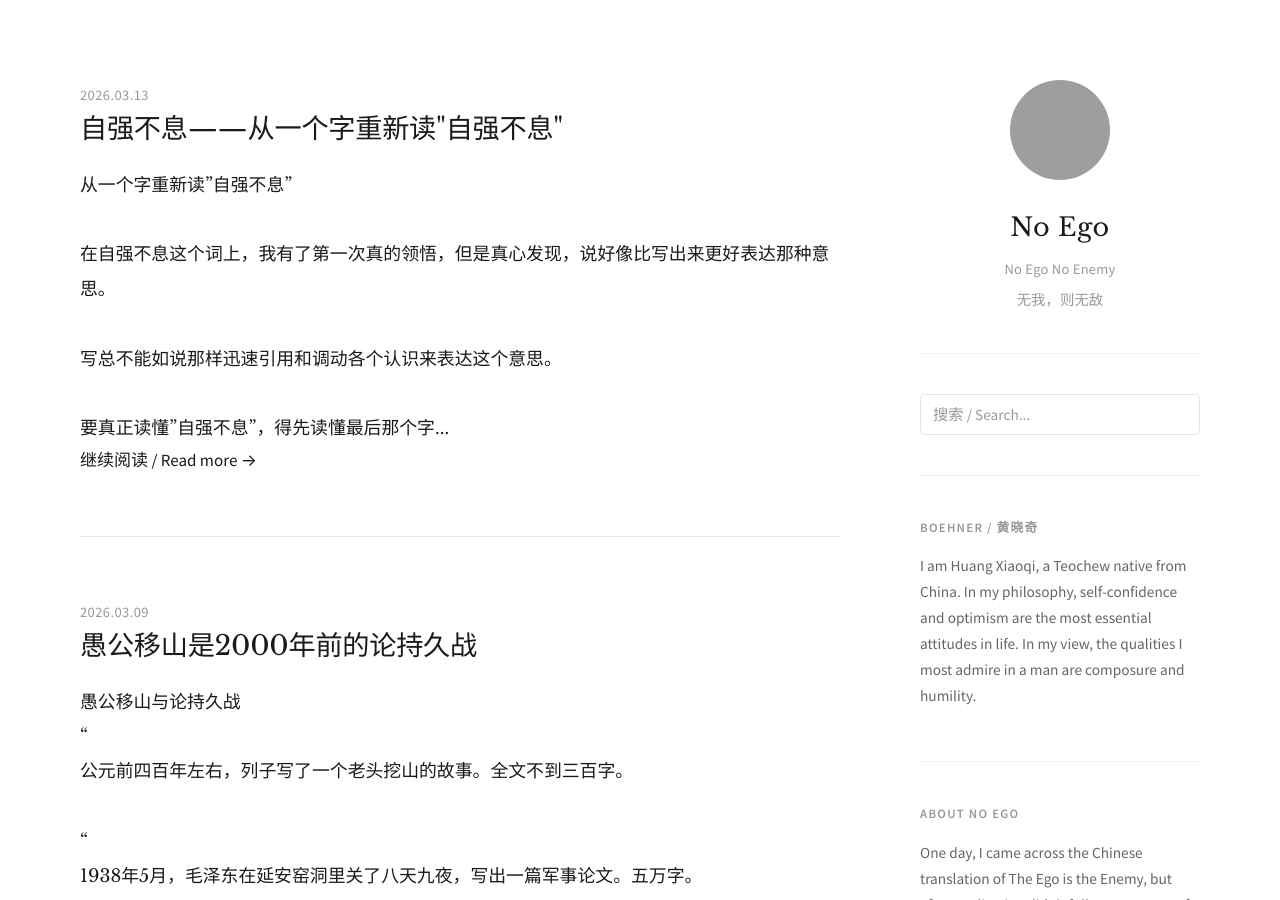
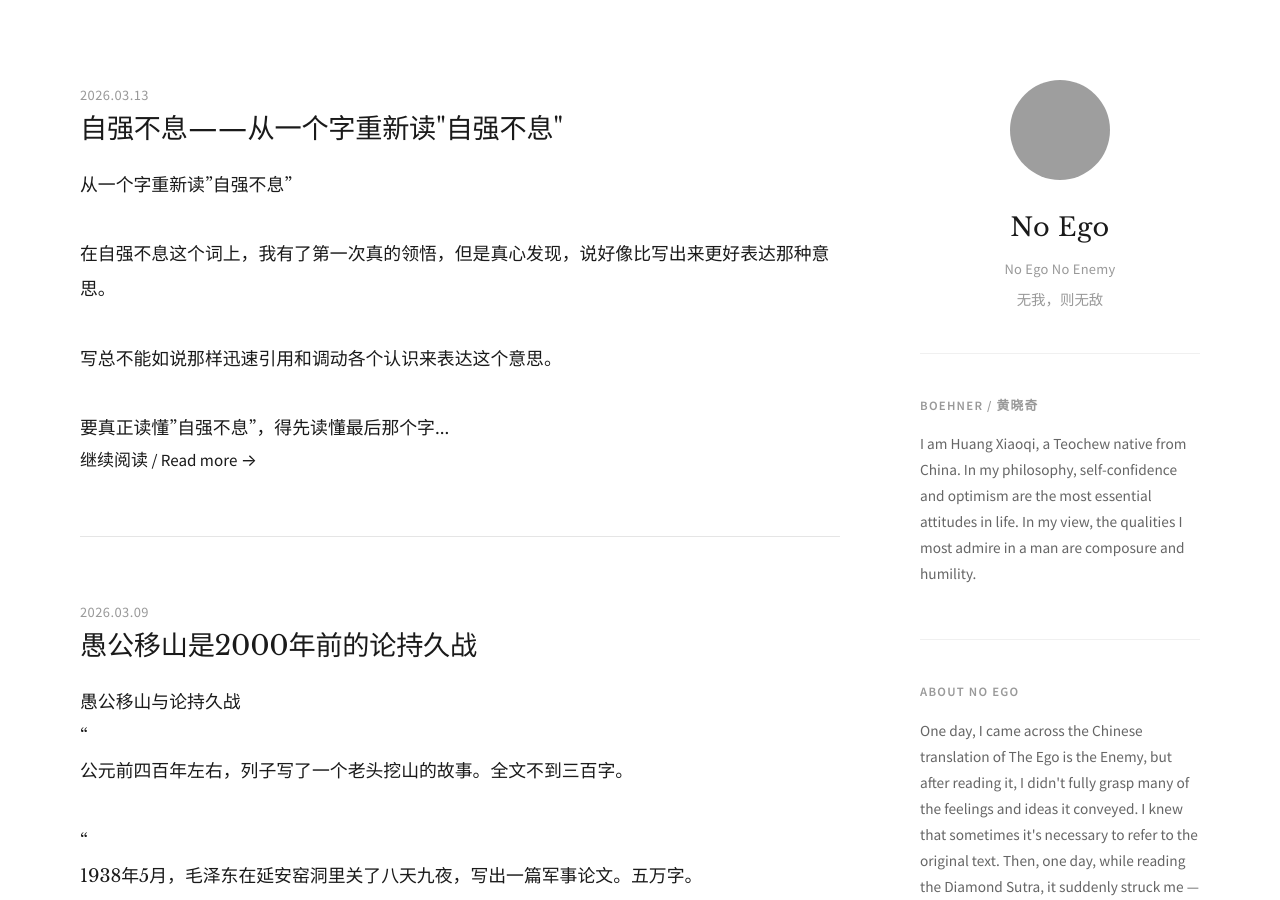
Before and after one commit to oooeee999-dot/no-ego, a Jekyll site: the page built from index.html, in a window 1280 px wide and 900 px high. Built offline with Jekyll 4.4.1, drawn with Linux system fonts in a browser that asks for light colours; the list of posts is cut into pages by our own code; grey boxes are pictures that could not be loaded.

Commit message:
Update sidebar.html

```diff
--- a/_includes/sidebar.html
+++ b/_includes/sidebar.html
@@ -6,14 +6,6 @@
         <h1 class="site-logo"><a href="{{ '/' | relative_url }}">{{ site.title }}</a></h1>
         <p class="site-tagline">{{ site.tagline }}</p>
         <p class="site-tagline-cn">{{ site.tagline_cn }}</p>
-    </div>
-
-    <!-- 搜索框 -->
-    <div class="sidebar-section">
-        <div class="search-box">
-            <input type="text" id="search-input" placeholder="搜索 / Search...">
-            <div id="search-results"></div>
-        </div>
     </div>
 
     <!-- 作者介绍 -->
```
